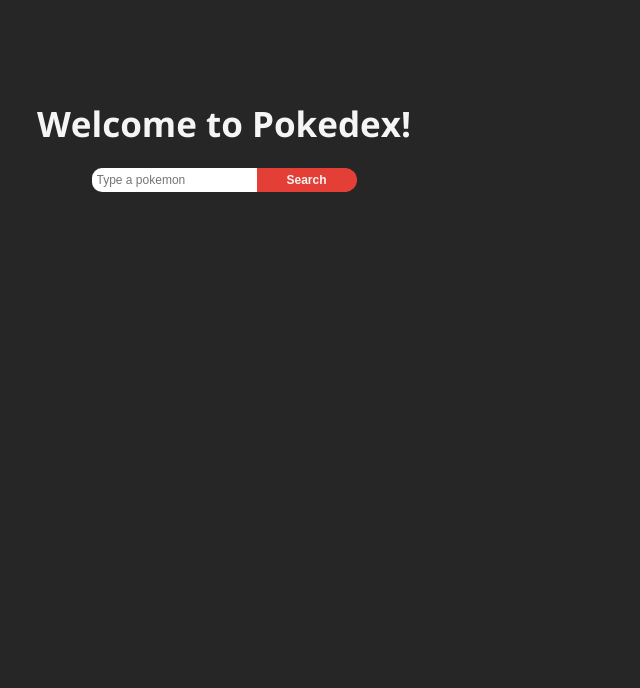
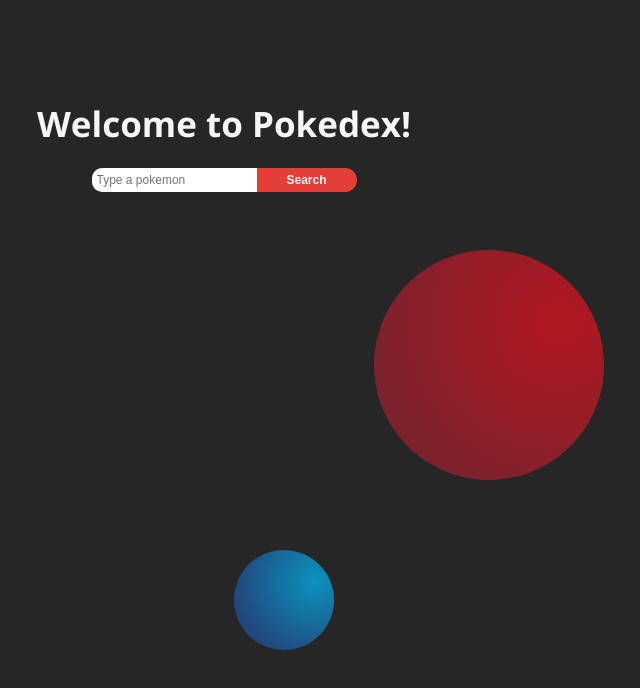
Before and after one commit to thalesfgalvao/Pokedex, a React (Create React App) app: page /dashboard in a window 1280 px wide. Shown: the top 688 px of the page, without its empty margins (416-1056 px from the left). Built offline with nearby package versions, Linux system fonts and the light colour scheme.

Commit message:
Feat: create blue and red balls

```diff
--- a/src/App.tsx
+++ b/src/App.tsx
@@ -1,5 +1,4 @@
 import { ThemeProvider } from 'styled-components'
-import Balls from './components/Balls'
 import Routes from './routes'
 import GlobalStyle from './styles/GlobalStyle'
 import theme from './styles/theme'
@@ -8,7 +7,6 @@
   return (
     <>
       <ThemeProvider theme={theme}>
-        <Balls />
         <GlobalStyle />
         <Routes />
       </ThemeProvider>
--- a/src/components/Balls/index.tsx
+++ b/src/components/Balls/index.tsx
@@ -1,7 +1,12 @@
 import * as S from './styles'
 
 const Balls = () => {
-  return <S.Wrapper />
+  return (
+    <S.Wrapper>
+      <S.BlueBall />
+      <S.RedBall />
+    </S.Wrapper>
+  )
 }
 
 export default Balls
--- a/src/components/Balls/styles.ts
+++ b/src/components/Balls/styles.ts
@@ -1,9 +1,9 @@
 import styled from 'styled-components'
 
 export const Wrapper = styled.div`
-  display: flex;
-  justify-content: center;
+  position: absolute;
   z-index: 0;
+  margin-top: 25rem;
 `
 
 export const BlueBall = styled.div`
@@ -25,7 +25,7 @@
   position: absolute;
   width: 23rem;
   height: 23rem;
-  margin-left: 25rem;
+  margin-left: 15rem;
   border-radius: 100%;
   background: radial-gradient(
     81.25% 81.25% at 67.32% 18.75%,
--- a/src/components/PostCard/styles.ts
+++ b/src/components/PostCard/styles.ts
@@ -2,6 +2,7 @@
 
 export const Wrapper = styled.div`
   display: grid;
+  z-index: 500;
   grid-template-rows: 2fr 4fr 4fr;
   grid-template-columns: 6fr 6fr;
   background: linear-gradient(
@@ -15,7 +16,7 @@
   padding: 2rem 5rem;
   margin-top: 3rem;
   width: 45vh;
-  height: 50vh;
+  height: 55vh;
 `
 
 export const PokemonName = styled.h1`
--- a/src/pages/Dashboard/index.tsx
+++ b/src/pages/Dashboard/index.tsx
@@ -4,6 +4,7 @@
 import PostCards from '../../components/PostCard'
 import { useState } from 'react'
 import api from '../../services/api'
+import Balls from '../../components/Balls'
 
 const Dashboard = () => {
   const [typedPokemon, setTypedPokemon] = useState('')
@@ -38,6 +39,7 @@
         </S.DataWrapper>
         {pokemon && <PostCards />}
       </S.Container>
+      <Balls />
     </S.Wrapper>
   )
 }
```
